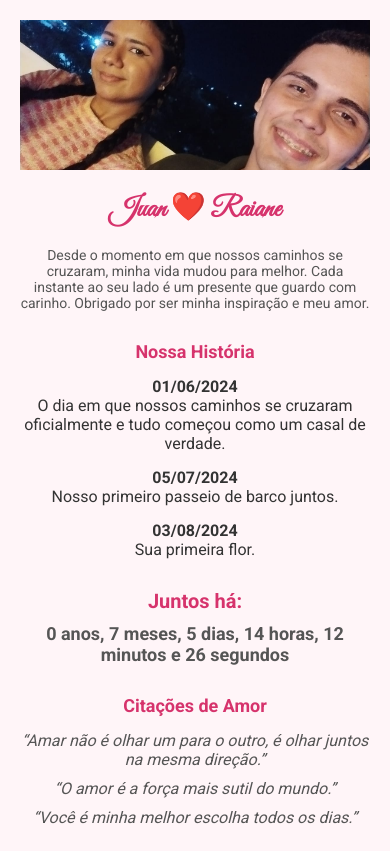
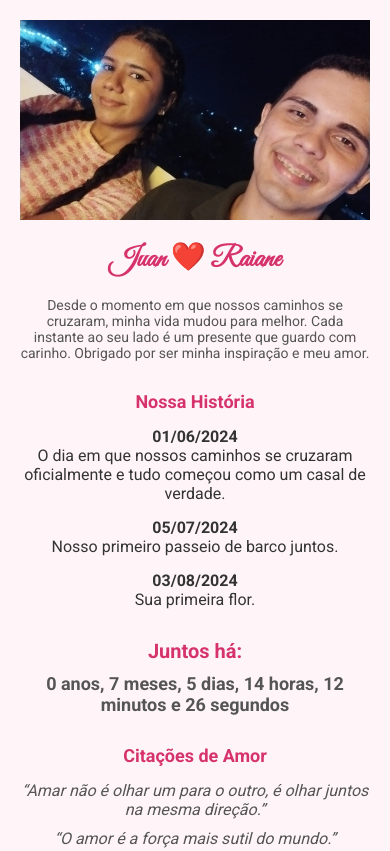
Before and after one commit to Juan-Ibanezdf/juanraiane, a plain HTML site: page index.html in a window 390 px wide. Shown: the top 851 px of the page. Drawn offline with Linux system fonts and the light colour scheme.

Commit message:
refactor: size image

```diff
--- a/style.css
+++ b/style.css
@@ -27,7 +27,7 @@
     position: relative;
     width: 100%;
     max-width: 600px;
-    height: 300px;
+    height: 400px;
     overflow: hidden;
     margin-bottom: 20px;
     display: flex;
@@ -134,11 +134,11 @@
 
   @media (max-width: 768px) {
     .carousel {
-      height: 200px;
+      height: 300px;
     }
 
     .carousel-image {
-      height: 200px;
+      height: 300px;
     }
 
     .romantic-title {
@@ -160,11 +160,11 @@
 
   @media (max-width: 480px) {
     .carousel {
-      height: 150px;
+      height: 200px;
     }
 
     .carousel-image {
-      height: 150px;
+      height: 200px;
     }
 
     .romantic-title {
```
